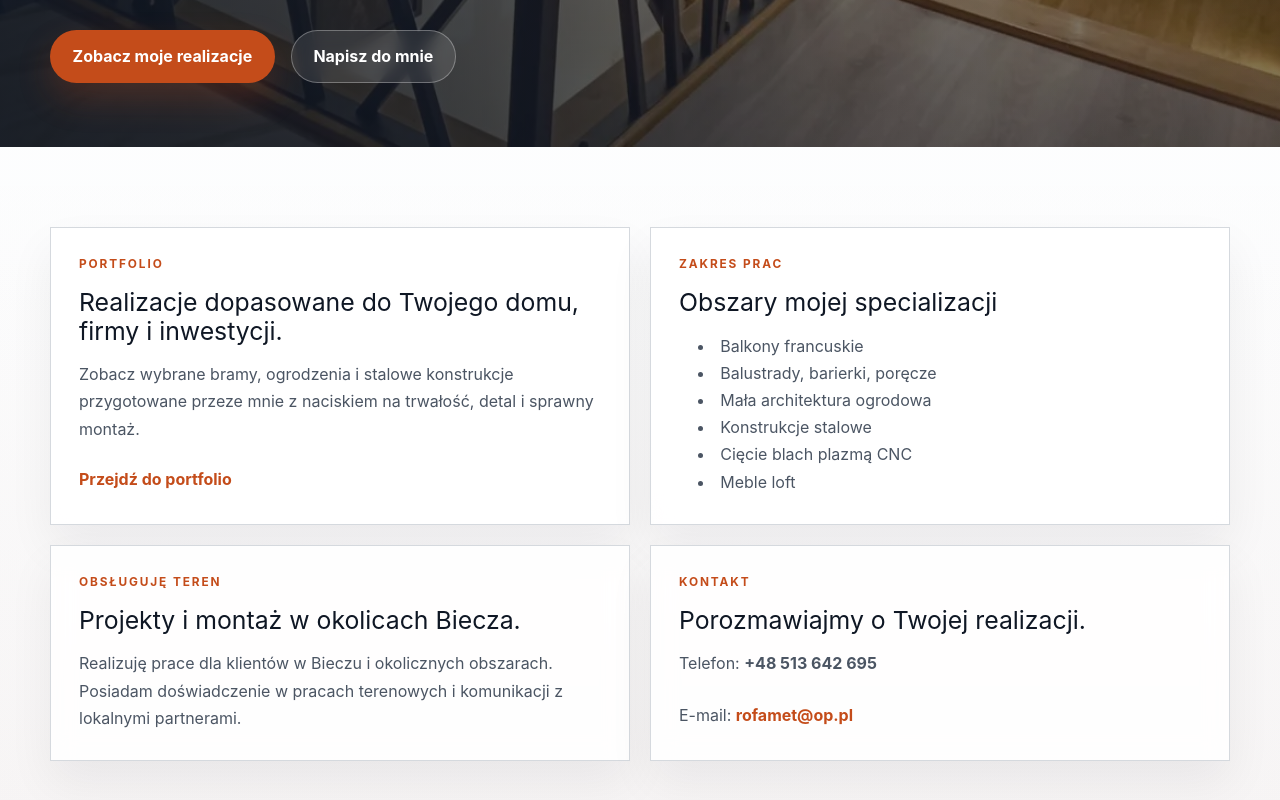
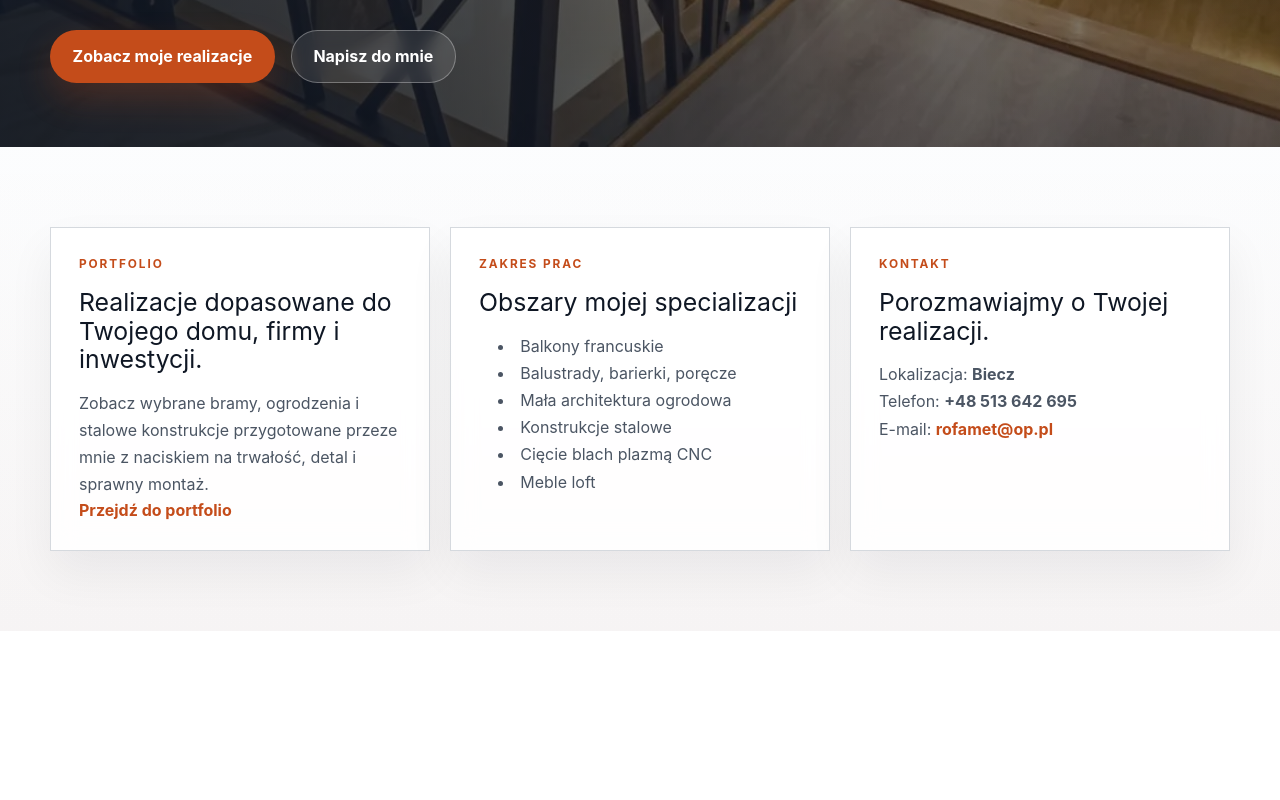
Before and after one commit to tkfalarz/rofamet, a React (Vite) app: page / in a window 1280 px wide. Shown: the part 728-1528 px from the top of the page. After the commit the page ends 1359 px from the top, so only its background shows below. Built offline with nearby package versions, Linux system fonts and the light colour scheme.

Commit message:
final improvements

```diff
--- a/src/pages/Home.jsx
+++ b/src/pages/Home.jsx
@@ -89,16 +89,14 @@ export default function Home({ highlightContact = false }) {
             </p>
           </article>
 
-          <article className="panel">
-            <p className="panel-kicker">Obsługuję teren</p>
-            <h2 className="panel-title">Projekty i montaż w okolicach Biecza.</h2>
-            <p className="panel-body">Realizuję prace dla klientów w Bieczu i okolicznych obszarach. Posiadam doświadczenie w pracach terenowych i komunikacji z lokalnymi partnerami.</p>
-          </article>
-
           <article id="contact-tile" className={`panel contact-panel ${highlightContact ? 'contact-panel-highlight' : ''}`}>
             <p className="panel-kicker">Kontakt</p>
             <h2 className="panel-title">Porozmawiajmy o Twojej realizacji.</h2>
-            <p className="panel-body">Telefon: <strong>+48 513 642 695</strong><br />E-mail: <a href="mailto:rofamet@op.pl" className="panel-link">rofamet@op.pl</a></p>
+            <p className="panel-body">
+            Lokalizacja: <strong>Biecz</strong><br />
+            Telefon: <strong>+48 513 642 695</strong><br />
+            E-mail: <a href="mailto:rofamet@op.pl" className="panel-link">rofamet@op.pl</a>
+            </p>
           </article>
         </div>
       </section>
--- a/src/styles/globals.css
+++ b/src/styles/globals.css
@@ -326,7 +326,7 @@ a:focus-visible {
 }
 
 .panel {
-	grid-column: span 6;
+	grid-column: span 4;
 	min-height: 100%;
 	padding: 1.75rem;
 	background: rgba(var(--color-surface-rgb), 0.88);
@@ -382,7 +382,6 @@ a:focus-visible {
 	display: inline-flex;
 	align-items: center;
 	gap: 0.4rem;
-	margin-top: 1.5rem;
 	color: var(--color-accent);
 	font-weight: 700;
 }
```
Also changed, not shown: 4 other files (tests, documents, lock files or other folders).
